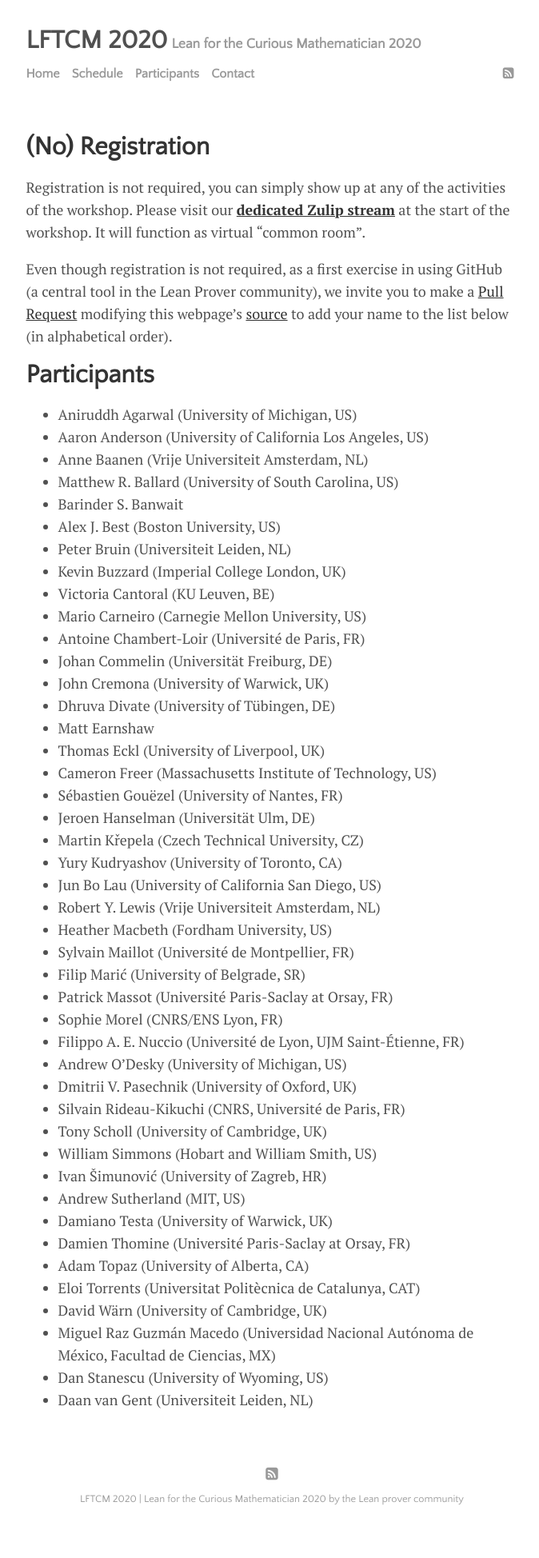
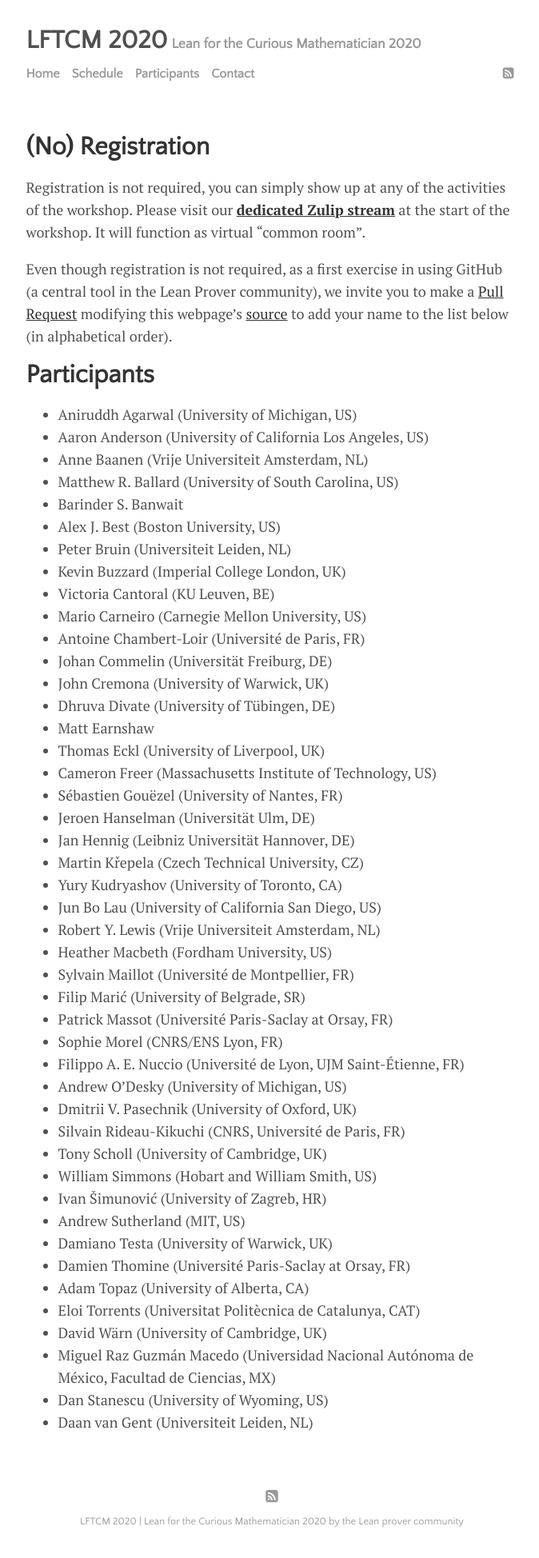
Before and after one commit to leanprover-community/lftcm2020, a Jekyll site: the page built from docs/participants.md, in a window 1280 px wide. Shown: the whole page at 80% size, without its empty margins (300-974 px from the left). Built offline with Jekyll 4.4.1, drawn with Linux system fonts in a browser that asks for light colours; before the commit the page ends 1920 px from its top, so only the background shows below that.

Commit message:
Update participants.md

```diff
--- a/docs/participants.md
+++ b/docs/participants.md
@@ -43,6 +43,7 @@ to add your name to the list below (in alphabetical order).
 * Cameron Freer (Massachusetts Institute of Technology, US)
 * Sébastien Gouëzel (University of Nantes, FR)
 * Jeroen Hanselman (Universität Ulm, DE)
+* Jan Hennig (Leibniz Universität Hannover, DE)
 * Martin Křepela (Czech Technical University, CZ)
 * Yury Kudryashov (University of Toronto, CA)
 * Jun Bo Lau (University of California San Diego, US)
```
